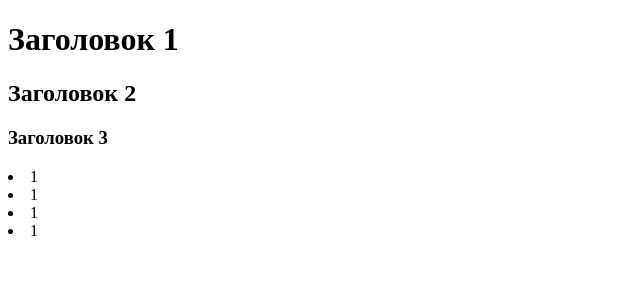
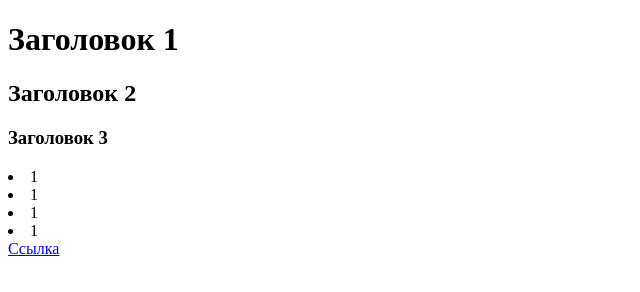
Before and after one commit to Alex22485/gitMergeExample, a plain HTML site: page index.html in a window 1280 px wide. Shown: the full height of the page, 0-640 px from the left. Drawn offline with Linux system fonts and the light colour scheme.

Commit message:
добавил ссылку

```diff
--- a/index.html
+++ b/index.html
@@ -16,5 +16,7 @@
     <li>1</li>
     <li>1</li>
 
+    <a href="#">Ссылка</a>
+
 </body>
 </html>
```
